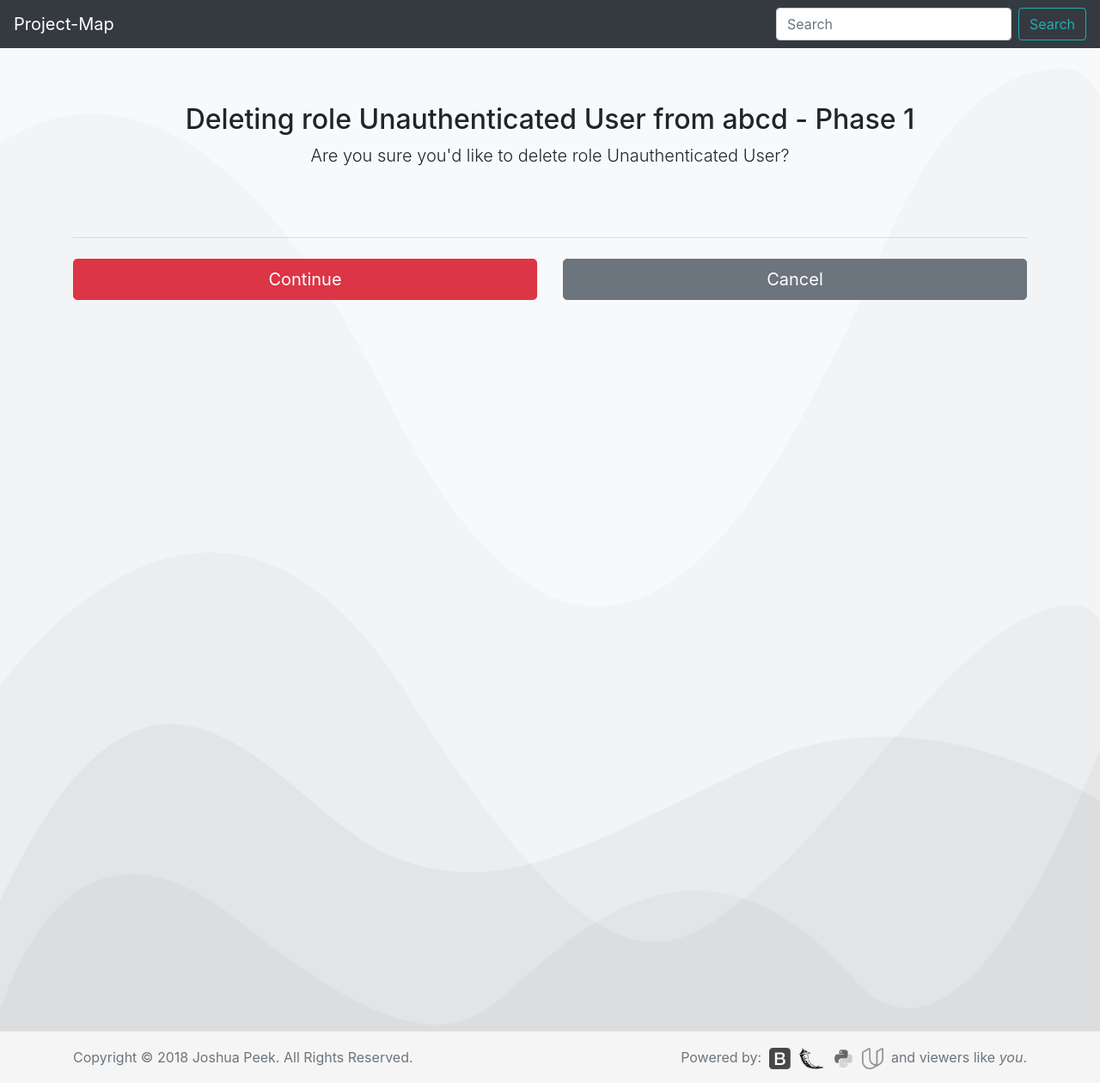
After one commit to joshuapeek/project-map-tool, a Flask app: page /roledel/1 in a window 1280 px wide. The commit adds this page. Shown: the whole page at 86% size. Run offline with Flask 2, Linux system fonts and the light colour scheme; some libraries are stand-ins or nearby versions.

Commit message:
+ability to delete role, removed redundant buttons from admin dash;

```diff
--- a/app.py
+++ b/app.py
@@ -160,22 +160,6 @@ def newFunction(project_id):
         return render_template('create/function.html', project=project)
 
 
-# serves new project form for get request, adds form data to db for post
-# @app.route('/<int:org_id>/new', methods=['GET', 'POST'])
-# def newProject(org_id):
-#     if request.method == 'POST':
-#         newProject = Project(title=request.form['projecttitle'],
-#                      description=request.form['projectdesc'],
-#                      org_id=request.form['projectparent'])
-#         session.add(newProject)
-#         session.commit()
-#         flash("New project created!")
-#         project = session.query(Project).filter_by(title=request.form['projecttitle']).one()
-#         return redirect(url_for('projectPage', org_id=org.id, project_id=project.id))
-#     else:
-#         return render_template('newProject.html', org_id=org.id)
-
-
 # UPDATE Pages-------------------------
 
 # query specified org, serve edit org page for get, update form data for post
@@ -219,7 +203,8 @@ def editProject(org_id, project_id):
 # DELETE Pages-------------------------
 
 # query specified org, serve delete form for get
-# on post, cycle-delete all projects in db, then org
+# on post, cycle-delete all project elements per org,
+#   then projects per org, then finally - org
 @app.route('/<int:org_id>/del', methods=['GET', 'POST'])
 def delOrg(org_id):
     delOrg = session.query(Org).filter_by(id=org_id).one()
@@ -227,6 +212,8 @@ def delOrg(org_id):
     allorgs = session.query(Org).all()
     allprojects = session.query(Project).all()
     if request.method == 'POST':
+        # NEED TO REMOVE ALL PROJECT ELEMENTS ALSO!
+        # TO BE PYTHONIC, LEAN ON EXISTING delProject()
         for i in delProjects:
             session.delete(i)
         session.delete(delOrg)
@@ -237,8 +224,26 @@ def delOrg(org_id):
         return render_template('delete/org.html', i=delOrg)
 
 
-# query specified screen, serve delete form for get
-# on post, delete screen
+# query specified project, org; serve delete form for get, delete db for post
+# iterate to remove all project elements before deleting project
+@app.route('/<int:org_id>/<int:project_id>/del', methods=['GET', 'POST'])
+def delProject(org_id, project_id):
+    delOrg = session.query(Org).filter_by(id=org_id).one()
+    delProject = session.query(Project).filter_by(id=project_id).one()
+    allorgs = session.query(Org).all()
+    allprojects = session.query(Project).all()
+    if request.method == 'POST':
+        session.delete(delProject)
+        session.commit()
+        # NEED TO REMOVE ALL PROJECT ELEMENTS ALSO!
+        flash("Project Removed")
+        return redirect(url_for('mainPage'))
+    else:
+        return render_template('delete/project.html', i=delProject, o=delOrg)
+
+
+# query specified screen, observe org & project id's in role object
+# serve delete form for get; on post, delete function
 @app.route('/_screendel/<int:screen_id>', methods=['GET', 'POST'])
 def delScreen(screen_id):
     delScreen = session.query(Screen).filter_by(id=screen_id).one()
@@ -256,8 +261,8 @@ def delScreen(screen_id):
         return render_template('delete/screen.html', i=delScreen)
 
 
-# query specified function, serve delete form for get
-# on post, delete function
+# query specified function, observe org & project id's in role object
+# serve delete form for get; on post, delete function
 @app.route('/functiondel/<int:function_id>', methods=['GET', 'POST'])
 def delFunction(function_id):
     delFunction = session.query(Function).filter_by(id=function_id).one()
@@ -273,20 +278,21 @@ def delFunction(function_id):
         return render_template('delete/function.html', i=delFunction)
 
 
-# query specified project, org; serve delete form for get, delete db for post
-@app.route('/<int:org_id>/<int:project_id>/del', methods=['GET', 'POST'])
-def delProject(org_id, project_id):
-    delOrg = session.query(Org).filter_by(id=org_id).one()
-    delProject = session.query(Project).filter_by(id=project_id).one()
-    allorgs = session.query(Org).all()
-    allprojects = session.query(Project).all()
+# query specified role, observe org & project id's in role object
+# serve delete form for get; on post, delete function
+@app.route('/roledel/<int:role_id>', methods=['GET', 'POST'])
+def delRole(role_id):
+    delRole = session.query(Role).filter_by(id=role_id).one()
+    org_id=delRole.org_id
+    project_id=delRole.project_id
     if request.method == 'POST':
-        session.delete(delProject)
+        session.delete(delRole)
         session.commit()
-        flash("Project Removed")
-        return redirect(url_for('mainPage'))
+        flash("Role Removed")
+        return redirect(url_for('projectPage',org_id=org_id,
+                                 project_id=project_id))
     else:
-        return render_template('delete/project.html', i=delProject, o=delOrg)
+        return render_template('delete/role.html', i=delRole)
 
 
 # JSON Pages---------------------------
--- /dev/null
+++ b/templates/delete/role.html
@@ -0,0 +1,56 @@
+<!doctype html>
+<html lang="en">
+  {% include "header.html" %}
+
+
+  <body>
+    <title>Project-Map - Delete Role {{i.title}}</title>
+
+    <nav class="navbar navbar-expand-md navbar-dark fixed-top bg-dark">
+      <a class="navbar-brand" href="/">Project-Map</a>
+      <button class="navbar-toggler" type="button" data-toggle="collapse" data-target="#navbarCollapse" aria-controls="navbarCollapse" aria-expanded="false" aria-label="Toggle navigation">
+        <span class="navbar-toggler-icon"></span>
+      </button>
+      <div class="collapse navbar-collapse" id="navbarCollapse">
+        <ul class="navbar-nav mr-auto">
+          <li class="nav-item active">
+          </li>
+        </ul>
+        <form class="form-inline mt-2 mt-md-0">
+          <input class="form-control mr-sm-2" type="text" placeholder="Search" aria-label="Search">
+          <button class="btn btn-outline-success my-2 my-sm-0" type="submit">Search</button>
+        </form>
+      </div>
+    </nav>
+
+  <body class="bg-light">
+
+    <div class="container">
+      <div class="py-5 text-center">
+        <h2>Deleting role {{i.title}} from {{i.org.title}} - {{i.project.title}}</h2>
+        <p class="lead">Are you sure you'd like to delete role {{i.title}}?</p>
+      </div>
+
+      <div class="row">
+        <div class="col-md-12 order-md-1">
+          <form class="needs-validation" action='{{url_for('delRole', role_id=i.id)}}' method='post' novalidate>
+            <hr class="mb-4">
+            <div class="row">
+              <div class="col-md-6 mb-3">
+                <button class="btn btn-danger btn-lg btn-block" type="Edit">Continue</button>
+              </div>
+          </form>
+              <div class="col-md-6 mb-3">
+                <form action="{{url_for('projectPage', org_id=i.org.id, project_id=i.project.id)}}">
+                  <button class="btn btn-secondary btn-lg btn-block" type="submit">Cancel</button>
+                </form>
+              </div>
+            </div>
+        </div>
+      </div>
+    </div>
+
+  {% include "footer.html" %}
+
+  </body>
+</html>
--- a/templates/main.html
+++ b/templates/main.html
@@ -30,8 +30,8 @@
             <form action="#">-->
               <p><button type="button" class="btn btn-secondary btn-block">Adjust a Template &raquo;</button></p>
             </form>
-            <p><button type="button" class="btn btn-secondary btn-block" data-toggle="modal" data-target="#org-select">Adjust Orgs &raquo;</button></p>
-            <p><button type="button" class="btn btn-secondary btn-block" data-toggle="modal" data-target="#project-select">Adjust Projects &raquo;</button></p>
+            <!--<p><button type="button" class="btn btn-secondary btn-block" data-toggle="modal" data-target="#org-select">Adjust Orgs &raquo;</button></p>-->
+            <!--<p><button type="button" class="btn btn-secondary btn-block" data-toggle="modal" data-target="#project-select">Adjust Projects &raquo;</button></p>-->
           </div>
           <div class="col-md-8">
             <h3>Projects</h3>
--- a/templates/project.html
+++ b/templates/project.html
@@ -75,6 +75,7 @@
                 <tr>
                   <th scope="col" width="35px">#</th>
                   <th scope="col" width="40px"></th>
+                  <th scope="col" width="40px"></th>
                   <th scope="col" width="200px">Title</th>
                   <th scope="col" width="457px">Description</th>
                   <th scope="col" width="70px">Private</th>
@@ -85,6 +86,7 @@
                 <tr>
                   <th scope="row">{{loop.index}}</th>
                   <td>Edit</td>
+                  <td><a href="{{url_for('delRole', role_id = i.id)}}">Delete</a></td>
                   <td>{{i.title}}</td>
                   <td>{{i.description}}</td>
                   <td>{{i.authRequired}}</td>
```
Also changed, not shown: create.py (added, +46 -0 lines), project-map-tool.db.
